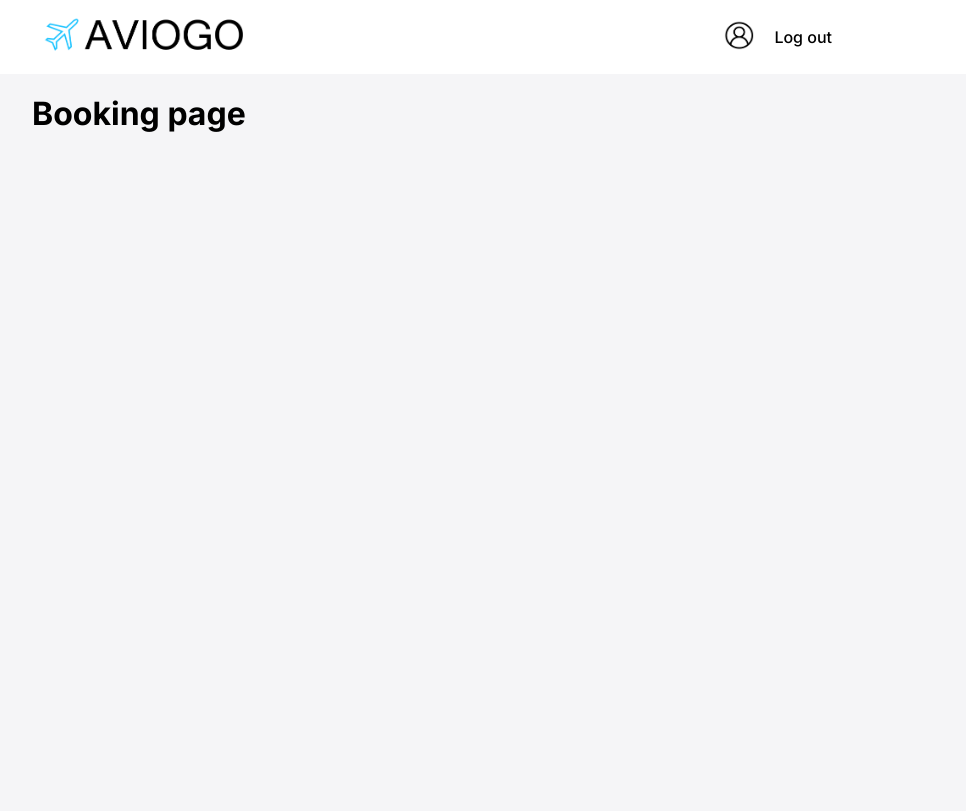
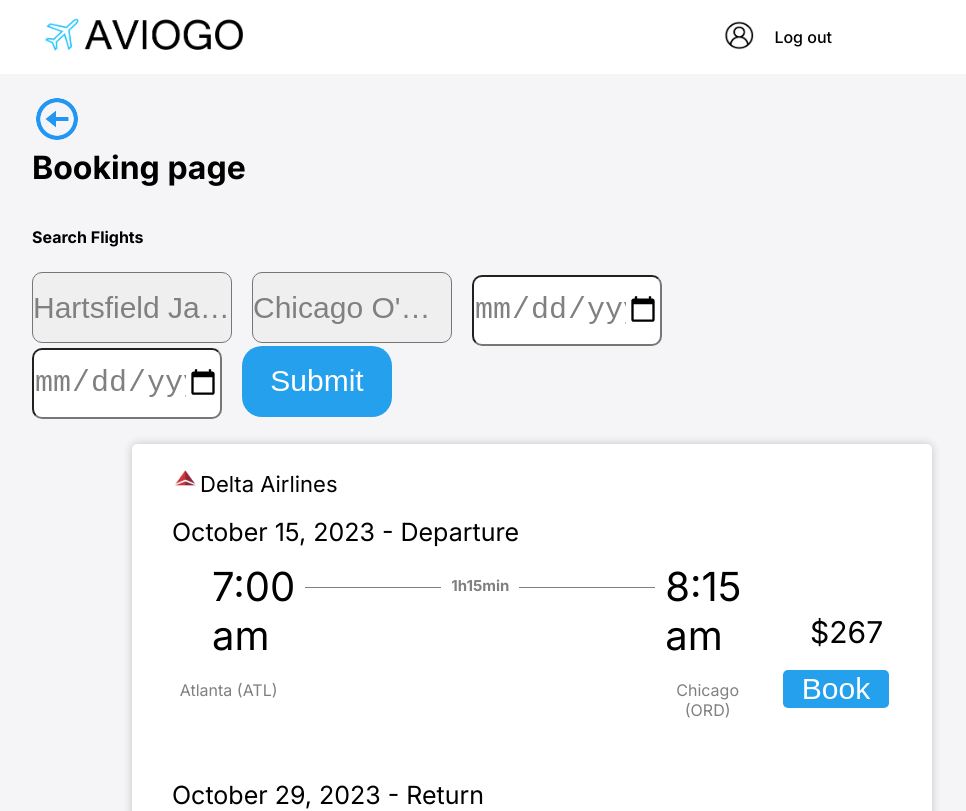
Before and after one commit to Knowone27/Group-4-Flight-Booking-Ecommerce, a Next.js app in the folder aviogo/: page /booking in a window 1280 px wide. Shown: the top 811 px of the page, without its empty margins (208-1174 px from the left). Built offline with nearby package versions, Linux system fonts and the light colour scheme.

Commit message:
finished booking

```diff
--- a/aviogo/src/app/booking/booking.module.css
+++ b/aviogo/src/app/booking/booking.module.css
@@ -0,0 +1,149 @@
+.back{
+    height: 50px;
+    width: 50px;
+}
+.header{
+    font-weight: bold;
+    margin-bottom: 25px;
+}
+.whiteBox{
+    margin-top: 250px;
+    margin-left: 500px;
+    background-color: #fff; /* White box */
+    padding: 20px;
+    border-radius: 5px;
+    box-shadow: 0 0 10px rgba(0, 0, 0, 0.2);
+    width: 100%;
+    height: 450px;
+    display: flex;
+    transform: translate(-50%, -50%);
+    display: flex;
+    flex-direction: column;
+    /*justify-content: center; /* Center vertically*/
+    /*align-items: center; /* Center horizontally */
+}
+.dropdown{
+    font-size: 30px;
+    border-radius: 10px;
+    box-shadow: inset;
+    -webkit-appearance: none;
+    width: 200px;
+    height: 71px;
+    text-overflow: ellipsis;
+    color: gray;
+    margin-right: 20px;
+}
+.date{
+    font-size: 30px;
+    border-radius: 10px;
+    box-shadow: inset;
+    width: 190px;
+    height: 71px;
+    text-overflow: ellipsis;
+    color: gray;
+    margin-right: 20px;
+}
+.submit{
+    font-size: 30px;
+    border-radius: 20px;
+    box-shadow: inset;
+    width: 150px;
+    height: 71px;
+    background-color: #24A0ED;
+    color: #FFFFFF;
+    box-shadow: inset;
+    border-color: transparent;
+}
+.logo{
+    width: 28px;
+    height: 28px;
+    margin-left: 20px;
+}
+.airline{
+    font-size: 22px;
+    display: inline;
+}
+.wrapper{
+    min-width: 100%;
+    display: flex;
+}
+.innerSquare{
+    min-width: 350px;
+    height: 10px;
+
+}
+.departArrive{
+    font-size: 25px;
+    margin-left: 20px;
+    margin-top: 20px;
+}
+.flightTimeDepart{
+    font-size: 40px;
+    margin-right: 10px;
+    margin-left: 60px;
+    margin-top: 15px;
+
+}
+.flightTimeArrive{
+    font-size: 40px;
+    margin-left: 10px;
+    margin-top: 15px;
+
+}
+.cityAirport{
+    text-align: center;
+    color: gray;
+}
+.line{
+    width: 100%;
+    text-align: center;
+    border-bottom: 1px solid gray;
+    line-height: 0.1em;
+    margin: 35px 0 20px;
+}
+.spanText{
+    background:#fff;
+    padding:0 10px;
+    font-size: 15px;
+    color: gray;
+}
+.wrapperWB{
+    margin-top: 250px;
+    margin-left: 500px;
+    background-color: #fff; /* White box */
+    padding: 20px;
+    border-radius: 5px;
+    box-shadow: 0 0 10px rgba(0, 0, 0, 0.2);
+    width: 100%;
+    height: 450px;
+    display: flex;
+    transform: translate(-50%, -50%);
+}
+.flightBox{
+    min-width: 80%;
+    min-height: 100%;
+
+}
+.priceBox{
+    min-width: 20%;
+    align-items: center;
+}
+.bookButton{
+    background-color: #24A0ED;
+    color:#FFFFFF;
+    border-color: transparent;
+    width: 70%;
+    border-radius: 5px;
+    font-size: 30px;
+    margin-left: 15%;
+}
+.vline{
+    background-color: black;
+    color:black;
+    width: 5px;
+}
+.price{
+    margin-top: 150px;
+    margin-left: 50px;
+    font-size: 30px;
+}
--- a/aviogo/src/app/booking/page.js
+++ b/aviogo/src/app/booking/page.js
@@ -1,11 +1,100 @@
+import styles from './booking.module.css'
 
 const page = () => {
     /////////////////////////////
     /////////Booking Page//////////
     /////////////////////////////
   return (
-    <div>
+    <div className={styles.main}>
+      <a href = '/dashboard'>
+        <img src = '/images/icons8-back-button-96 3.png' className={styles.back}></img>
+      </a>
+
         <h1>Booking page</h1>
+        <br/>
+        <br/>
+
+        <p className={styles.header}>Search Flights</p>
+        <div>
+          <select className={styles.dropdown}>
+            <option>Hartsfield Jackson International Airport</option>
+            <option>Chicago O'Hare International Airport</option>
+          </select>
+          <select className={styles.dropdown}>
+            <option>Chicago O'Hare International Airport</option>
+            <option>Hartsfield Jackson International Airport</option>
+          </select>
+          <input type = 'date' id = 'departure' className={styles.date}></input>
+          <input type = 'date' id = 'arrival' className={styles.date}></input>
+          <button id = 'submit' className={styles.submit}>Submit</button>
+        </div>
+
+        <div className={styles.wrapperWB}>
+          <div className={styles.flightBox}>
+            <div>
+              <img src='/images/delta logo.png' className={styles.logo}></img>
+              <p className={styles.airline}>Delta Airlines</p>
+
+              <p className={styles.departArrive}>October 15, 2023 - Departure</p>
+              <div className = {styles.wrapper}>
+                <br/>
+
+                <div>
+                  <p className={styles.flightTimeDepart}>7:00 am</p>
+                  <br/>
+                  <p className={styles.cityAirport}>Atlanta (ATL)</p>
+                </div>
+
+                <div className={styles.innerSquare}>
+                  <h2 className={styles.line}>
+                    <span className={styles.spanText}>
+                      1h15min
+                    </span>
+                  </h2>
+                </div>
+
+                <div>
+                  <p className={styles.flightTimeArrive}>8:15 am</p>
+                  <br/>
+                  <p className={styles.cityAirport}>Chicago (ORD)</p>
+                </div>
+              </div>
+
+              <br/>
+              <br/>
+              <p className={styles.departArrive}>October 29, 2023 - Return</p>
+              <div className = {styles.wrapper}>
+                <br/>
+                <div>
+                  <p className={styles.flightTimeDepart}>8:42 am</p>
+                  <br/>
+                  <p className={styles.cityAirport}>Chicago (ORD)</p>
+                </div>
+
+                <div className={styles.innerSquare}>
+                  <h2 className={styles.line}>
+                    <span className={styles.spanText}>
+                      1h15min
+                    </span>
+                  </h2>
+                </div>
+                <div>
+                  <p className={styles.flightTimeArrive}>11:51 am</p>
+                  <br/>
+                  <p className={styles.cityAirport}>Atlanta (ATL)</p>
+                </div>
+              </div>
+            </div>
+          </div>
+          <div className={styles.vline}></div>
+          <div className={styles.priceBox}>
+            <p id='price' className={styles.price}>$267</p>
+            <br/>
+            <a href='/passengerInformation'>
+            <button className={styles.bookButton}>Book</button>
+            </a>
+          </div>
+        </div>
     </div>
   )
 }
--- a/aviogo/src/app/globals.css
+++ b/aviogo/src/app/globals.css
@@ -22,7 +22,7 @@
   }
 
 .ht-100 {
-    height: 100vh;
+    height: 105vh;
 }
 
   /* For larger phones or tablets in portrait mode */
```
Also changed, not shown: aviogo/public/images/delta logo.png (added).
